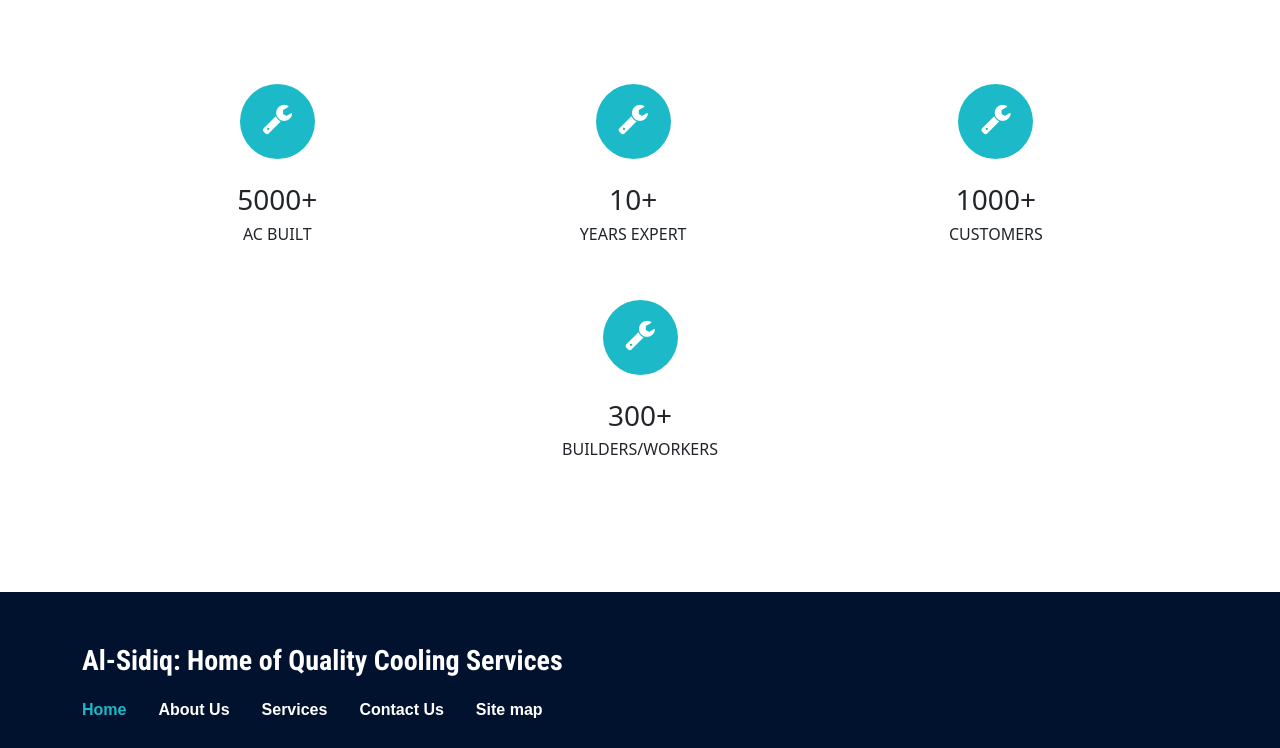
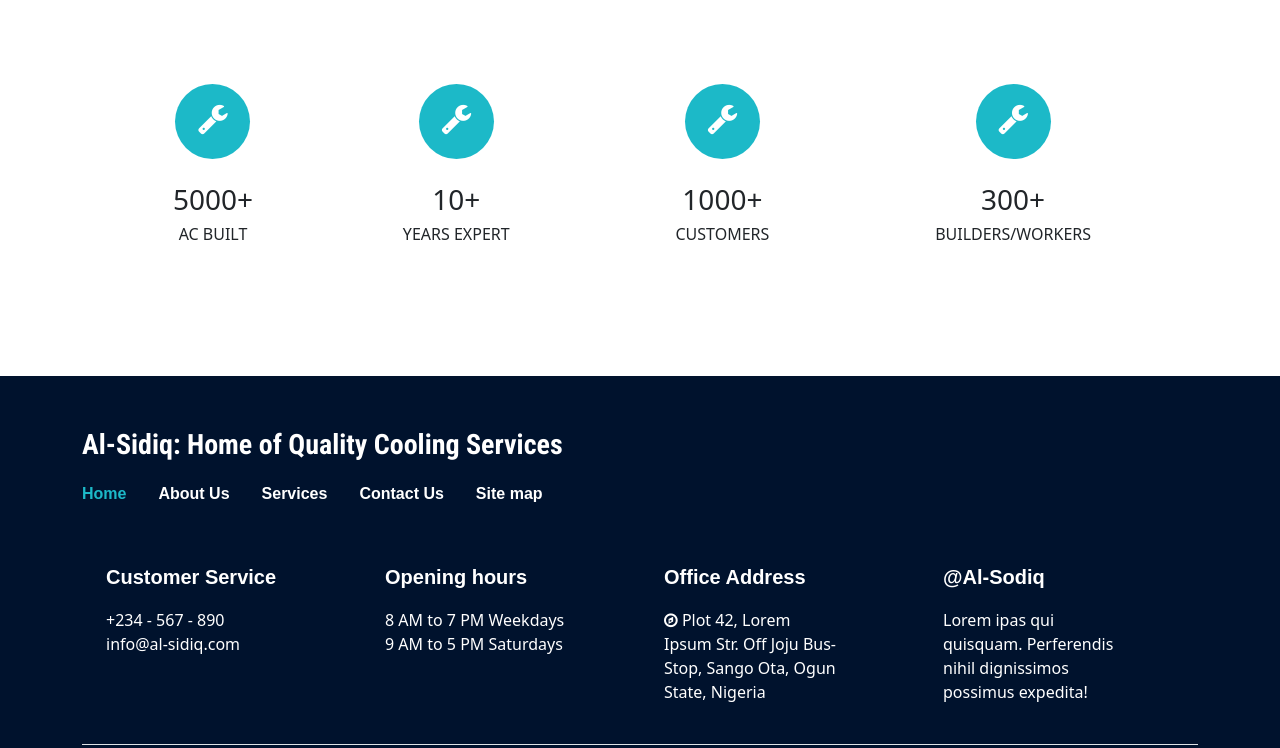
Before and after one commit to MhideTech/Al-Sidiq, a plain HTML site: page index.html in a window 1280 px wide. Shown: the part 3244-3992 px from the top of the page. Drawn offline with nearby package versions, Linux system fonts and the light colour scheme; a web font is replaced by a local one.

Commit message:
modified:   index.html

```diff
--- a/index.html
+++ b/index.html
@@ -59,7 +59,6 @@
                 </div>
             </div>
             <div class="col-md-3 col-sm-12 col-12">
-                <!-- <img src="./static/images/landing-img.jpg" style="height: 92vh;" class="img-fluid" alt=""> -->
             </div>
         </div>
     </div>
@@ -266,7 +265,7 @@
                 <div class="row gx-lg-4 gx-sm-5">
                     <div class="col-lg-3 col-sm-6 mx-auto" style="margin: 20px auto; width: fit-content;">
                         <div class="container px-0">
-                            <div class="row gx-5">
+                            <div class="row gx-3">
                                 <div class="d-flex justify-content-center col-lg-12 mx-auto">
                                     <div class="text-center"
                                         style="background-color: #1CB9C8; color: white; width: 75px; height: 75px; border-radius: 50%;">
@@ -350,13 +349,6 @@
             <div class="row">
                 <div class="col-md-8 col-sm-12 col-12">
                     <p class="fw-bold fs-3 text-white" style="font-family: 'Roboto Condensed', sans-serif;">Al-Sidiq: Home of Quality Cooling Services</p>
-                    <!-- <div class="footer-link" style="max-width: 98%;">
-                        <a href="#" class="text-white fs-5">Home</a>
-                        <a href="#" class=" text-white fs-5">About</a>
-                        <a href="#" class=" text-white fs-5">Services</a>
-                        <a href="#" class=" text-white fs-5">Funding</a>
-                        <a href="#" class=" text-white fs-5">Contact</a>
-                    </div> -->
                     <ul class="nav">
                         <li class="nav-item me-3 mb-2"><a href="home.html" class="nav-link p-0 text-center fw-bold" style="color: #1CB9C8; font-family: 'Saira Semi Condensed', sans-serif;">Home</a></li>
                         <li class="nav-item mx-3 mb-2"><a href="about.html" class="nav-link p-0 text-center text-white fw-bold" style="font-family: 'Saira Semi Condensed', sans-serif;">About Us</a></li>
```
